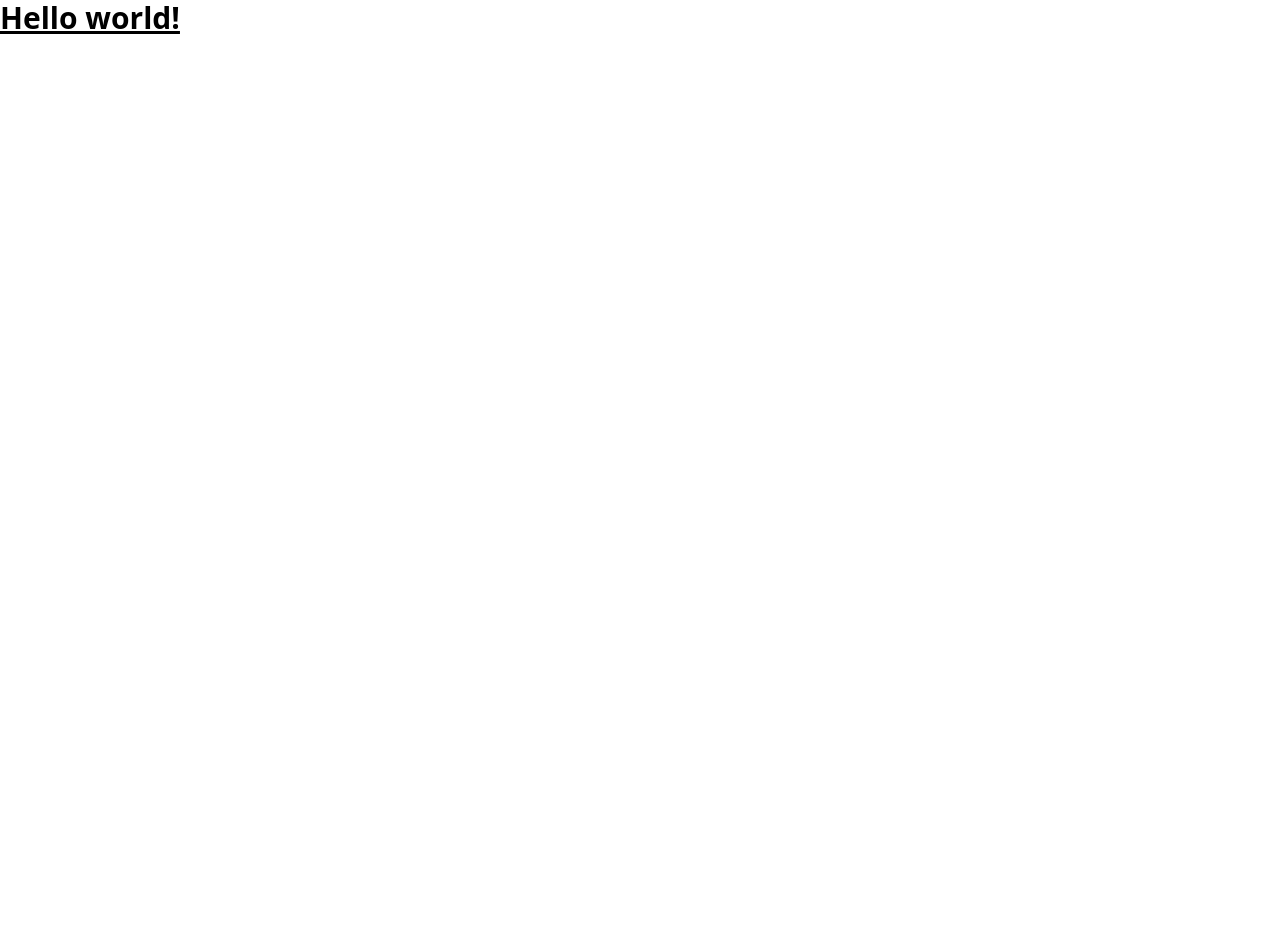
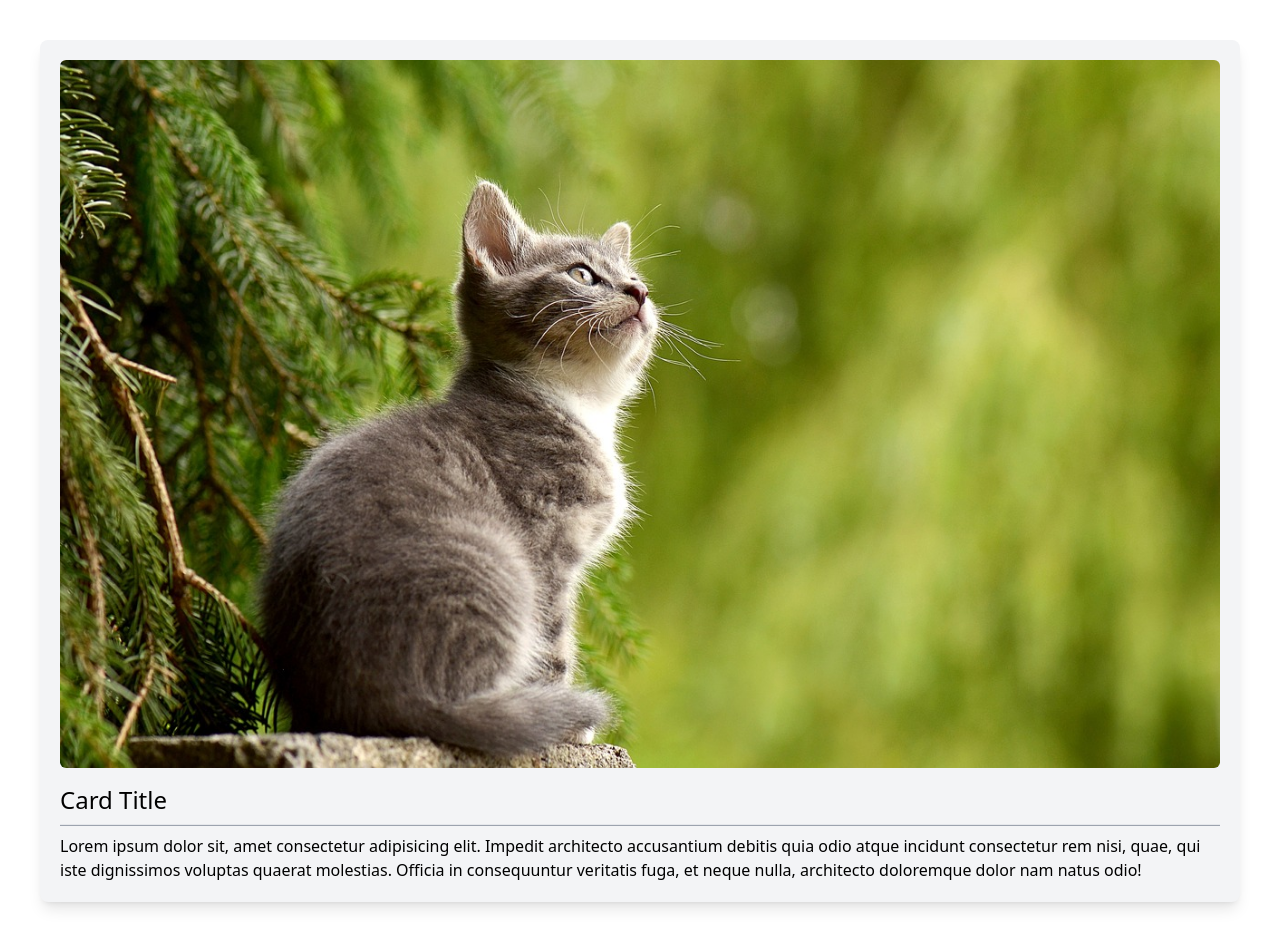
Before and after one commit to alan-maldonado/vue-tailwind, a Vue app: page / in a window 1280 px wide. Before the commit the page ends 800 px from the top, so only its background shows below. Built offline with nearby package versions, Linux system fonts and the light colour scheme.

Commit message:
💄 Your First Tailwind Styled Vue Component

```diff
--- a/src/App.vue
+++ b/src/App.vue
@@ -1,5 +1,9 @@
+<script setup lang="ts">
+import AppCard from './components/AppCard.vue';
+</script>
+
 <template>
-  <h1 class="text-3xl font-bold underline">
-    Hello world!
-  </h1>
+  <div class="m-10">
+    <AppCard />
+  </div>
 </template>
--- /dev/null
+++ b/src/components/AppCard.vue
@@ -0,0 +1,10 @@
+<template>
+  <div class="shadow-lg p-5 rounded-lg bg-gray-100">
+    <img class="rounded-md mb-4 mx-auto" src="/cat.jpg" alt="cat" />
+    <h4 class="font-extralight text-2xl">Card Title</h4>
+    <hr class="bg-gray-400 my-2 h-[2px]" />
+    <p class="line-clamp-3">
+      Lorem ipsum dolor sit, amet consectetur adipisicing elit. Impedit architecto accusantium debitis quia odio atque incidunt consectetur rem nisi, quae, qui iste dignissimos voluptas quaerat molestias. Officia in consequuntur veritatis fuga, et neque nulla, architecto doloremque dolor nam natus odio!
+    </p>
+  </div>
+</template>
```
Also changed, not shown: public/cat.jpg (added).
